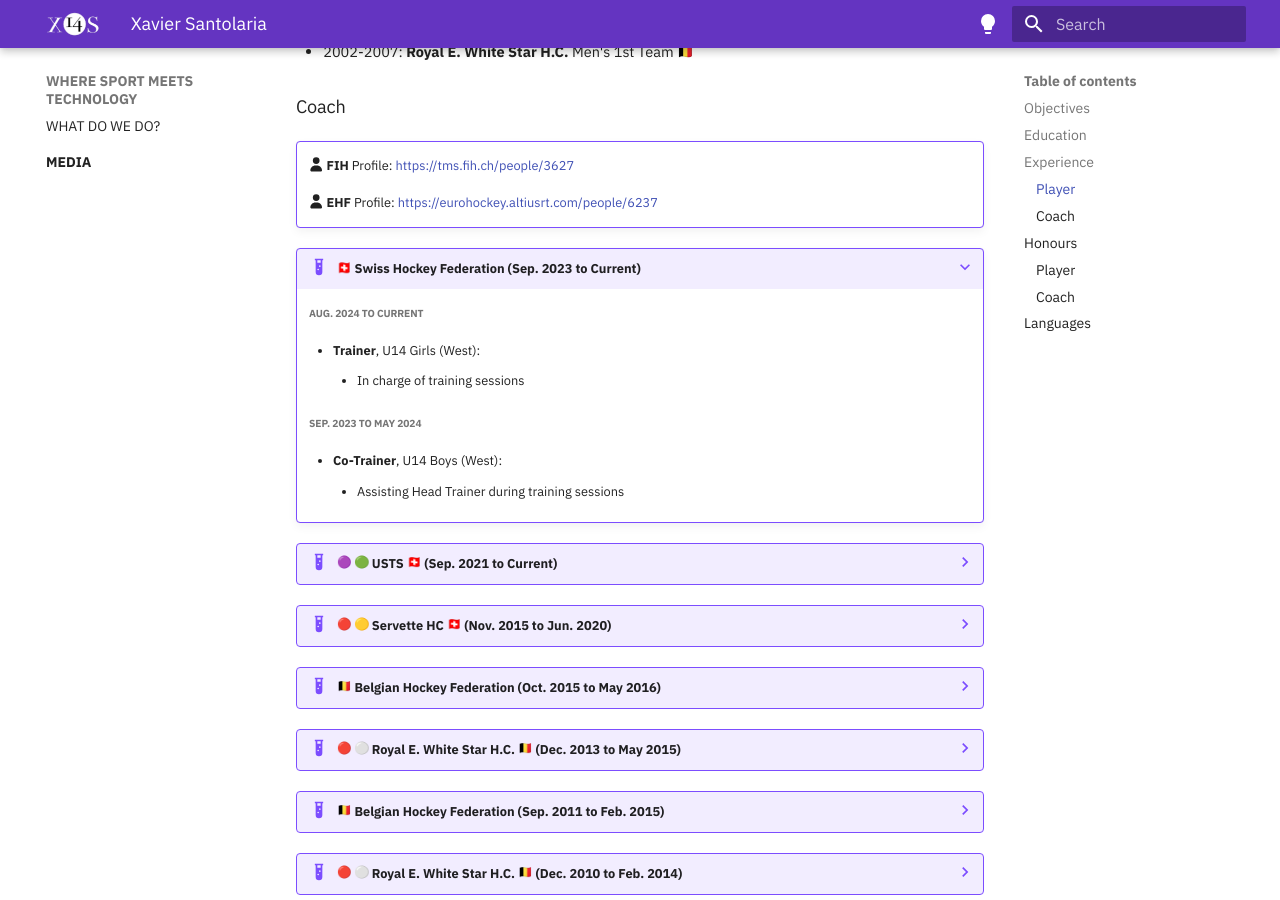
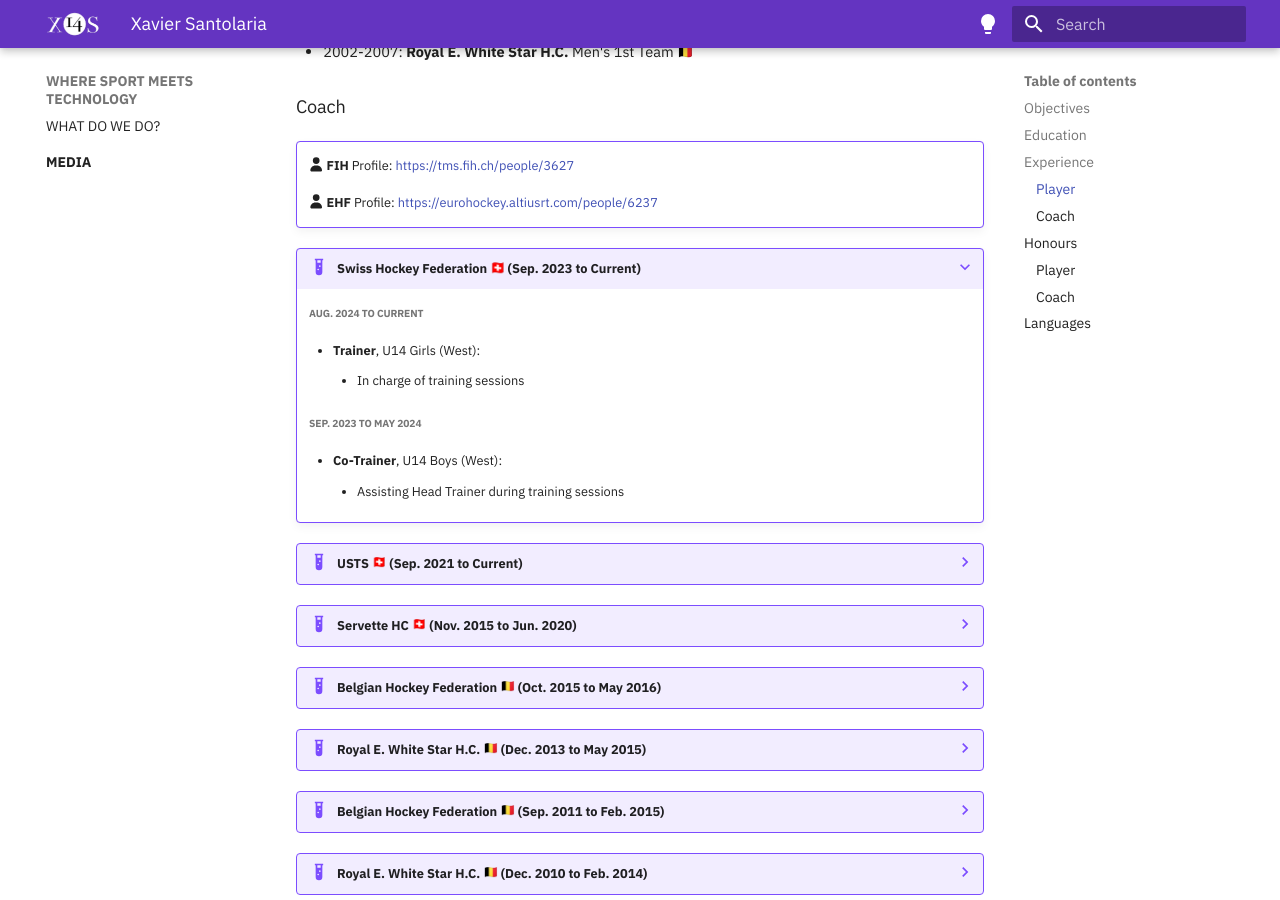
Before and after one commit to xsa/x14s.com, an MkDocs documentation site: the page built from docs/team/xs.md, in a window 1280 px wide and 900 px high, scrolled down 1442 px. Built offline with MkDocs 1.6.1 and Material for MkDocs 9.7.7, drawn with Linux system fonts in a browser that asks for light colours; emoji names are drawn with the system emoji font; some of the changed lines change nothing that is shown.

Commit message:
Visual fixes

```diff
--- a/docs/team/xs.md
+++ b/docs/team/xs.md
@@ -38,7 +38,7 @@
 
     :fontawesome-solid-user: **EHF** Profile: [https://eurohockey.altiusrt.com/people/6237](https://eurohockey.altiusrt.com/people/6237)
 
-???+ example ":flag_ch: Swiss Hockey Federation (Sep. 2023 to Current)"
+???+ example "Swiss Hockey Federation :flag_ch: (Sep. 2023 to Current)"
     ##### Aug. 2024 to Current
 
     - **Trainer**, U14 Girls (West):
@@ -49,7 +49,7 @@
     - **Co-Trainer**, U14 Boys (West):
         - Assisting Head Trainer during training sessions
 
-??? example ":purple_circle: :green_circle: USTS :flag_ch: (Sep. 2021 to Current)"
+??? example "USTS :flag_ch: (Sep. 2021 to Current)"
 
     ##### Aug. 2024 to Current
 
@@ -78,7 +78,7 @@
         - In charge of training sessions
         - Youth development
 
-??? example ":red_circle: :yellow_circle: Servette HC :flag_ch: (Nov. 2015 to Jun. 2020)"
+??? example "Servette HC :flag_ch: (Nov. 2015 to Jun. 2020)"
 
     ##### Jul. 2017 to Jun. 2020
 
@@ -111,7 +111,7 @@
         - 2017 EuroHockey Club Challenge II (1st – Promoted) :flag_gi: 🥇
         - 2016 EuroHockey Club Challenge I (7th – Relegated) :flag_at:
 
-??? example ":flag_be: Belgian Hockey Federation (Oct. 2015 to May 2016)"
+??? example "Belgian Hockey Federation :flag_be: (Oct. 2015 to May 2016)"
 
     ##### Oct. 2015 to May 2016
 
@@ -120,7 +120,7 @@
 
     > The BeGold District hockey program is the starting point for hockey players in Belgium who aspire to play for the Red Lions and Red Panthers at worl level tournaments such as the Olympic Games.
 
-??? example ":red_circle: :white_circle: Royal E. White Star H.C. :flag_be: (Dec. 2013 to May 2015)"
+??? example "Royal E. White Star H.C. :flag_be: (Dec. 2013 to May 2015)"
 
     ##### Dec. 2013 to May 2015
 
@@ -128,7 +128,7 @@
         - In charge of post-match coding to produce statistical information using SportCode Pro, iCoda, and self-developed FHAnalytics online platform
         - In charge of maintenance of videos and other databases
 
-??? example ":flag_be: Belgian Hockey Federation (Sep. 2011 to Feb. 2015)"
+??? example "Belgian Hockey Federation :flag_be: (Sep. 2011 to Feb. 2015)"
 
     ##### Sep. 2011 to Feb. 2015
 
@@ -149,7 +149,7 @@
       <figcaption>Women Belgium Indoor National Team - Gold Medal, 2012.</figcaption>
     </figure>
 
-??? example ":red_circle: :white_circle: Royal E. White Star H.C. :flag_be: (Dec. 2010 to Feb. 2014)"
+??? example "Royal E. White Star H.C. :flag_be: (Dec. 2010 to Feb. 2014)"
 
     ##### Dec. 2012 to Feb. 2014
 
@@ -171,7 +171,7 @@
         - Assisted with training sessions
         - Game duties: penalty corners analysis, tactical chat with subbed-out players
 
-??? example ":blue_circle: :white_circle: Royal Uccle Sport T.H.C. :flag_be: (Dec. 2010 to Feb. 2011)"
+??? example "Royal Uccle Sport T.H.C. :flag_be: (Dec. 2010 to Feb. 2011)"
 
     ##### Dec. 2010 to Feb. 2011
 
@@ -180,7 +180,7 @@
         - Assisted with training sessions
         - Game duties: penalty corners analysis, tactical chat with subbed-out players
 
-??? example ":red_circle: :white_circle: Royal E. White Star H.C. :flag_be: (Aug. 2004 to May 2005)"
+??? example "Royal E. White Star H.C. :flag_be: (Aug. 2004 to May 2005)"
 
     ##### Aug. 2004 to May 2005
 
@@ -193,7 +193,7 @@
 
 ### Player
 
-#### :red_circle: :white_circle: Royal E. White Star H.C. :flag_be:
+#### Royal E. White Star H.C. :flag_be:
 
 - Belgium Division 1 (f.k.a. Division 2)
     - 2005 🥇
@@ -205,7 +205,7 @@
 
 ### Coach
 
-#### :red_circle: :yellow_circle: Servette H.C. :flag_ch:
+#### Servette H.C. :flag_ch:
 
 <figure markdown>
   ![Servette HC Men's 1 - Vice-Champion 2017/2018](../media/images/lna-silver-shc-2018.jpg){ loading=lazy }
@@ -222,7 +222,7 @@
     - Championship II - Men
         - 2017: :flag_gi: 1st 🥇
 
-#### :black_circle: :yellow_circle: :red_circle: Women Belgium Indoor National Team (WBINT) :fox:
+#### Women Belgium Indoor National Team (WBINT) :flag_be:
 
 - EuroHockey Indoor Nations Championships
     - Championship II - Women
```
